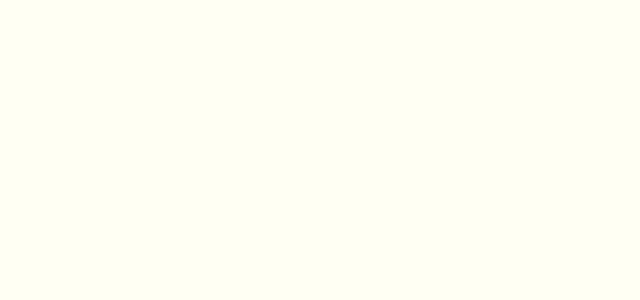
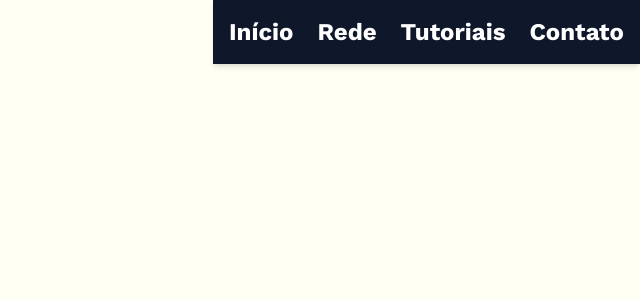
Before and after one commit to robotica-caragua/robotica-frontend, a Next.js app: page / in a window 1280 px wide. Shown: the top 300 px of the page, without its empty margins (640-1280 px from the left). Built offline with nearby package versions, Linux system fonts and the light colour scheme.

Commit message:
Início da Header.

```diff
--- a/src/app/globals.css
+++ b/src/app/globals.css
@@ -3,12 +3,12 @@
 
 :root {
   --bg-page: #FFFFF3;
-  --verde-pastel: #E6F5BC;
-  --verde-limao: #BEFC00;
-  --verde-oliva: #97E100;
-  --verde-musgo: #506600;
-  --verde-escuro: #002A15;
-  --vermelho: #BA1A1A;
+  --color-verde-pastel: #E6F5BC;
+  --color-verde-limao: #BEFC00;
+  --color-verde-oliva: #97E100;
+  --color-verde-musgo: #506600;
+  --color-verde-escuro: #002A15;
+  --color-vermelho: #BA1A1A;
 }
 
 @theme inline {
@@ -19,12 +19,12 @@
 @media (prefers-color-scheme: dark) {
   :root {
   --bg-page: #FFFFF3;
-  --verde-pastel: #E6F5BC;
-  --verde-limao: #BEFC00;
-  --verde-oliva: #97E100;
-  --verde-musgo: #506600;
-  --verde-escuro: #002A15;
-  --vermelho: #BA1A1A;
+  --color-verde-pastel: #E6F5BC;
+  --color-verde-limao: #BEFC00;
+  --color-verde-oliva: #97E100;
+  --color-verde-musgo: #506600;
+  --color-verde-escuro: #002A15;
+  --color-vermelho: #BA1A1A;
   }
 }
 
--- a/src/components/header.js
+++ b/src/components/header.js
@@ -1,7 +1,14 @@
 export default function Header() {
   return (
-    <div>
-
+    <div className="w-full h-16 flex items-center justify-end">
+        <nav className="bg-slate-900 p-4 shadow-md flex items-center justify-between">
+            <ul className="flex items-center gap-6 list-none m-0 p-0">
+                <li> <p className="text-2xl font-bold text-white">Início</p> </li>
+                <li> <p className="text-2xl font-bold text-white">Rede</p> </li>
+                <li> <p className="text-2xl font-bold text-white">Tutoriais</p> </li>
+                <li> <p className="text-2xl font-bold text-white">Contato</p> </li>
+            </ul>
+        </nav>
     </div>
   );
 }
```
